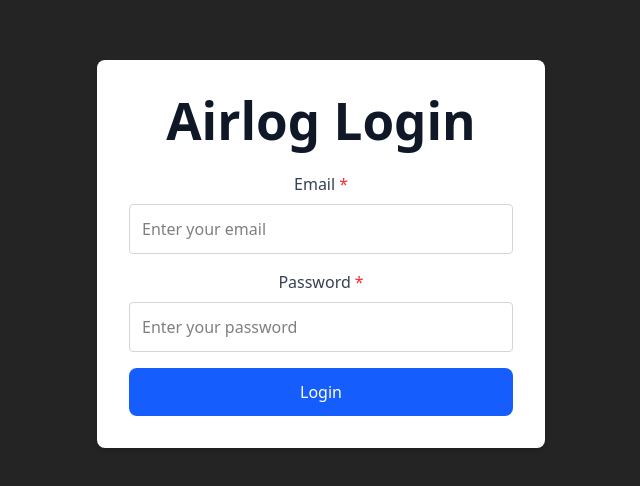
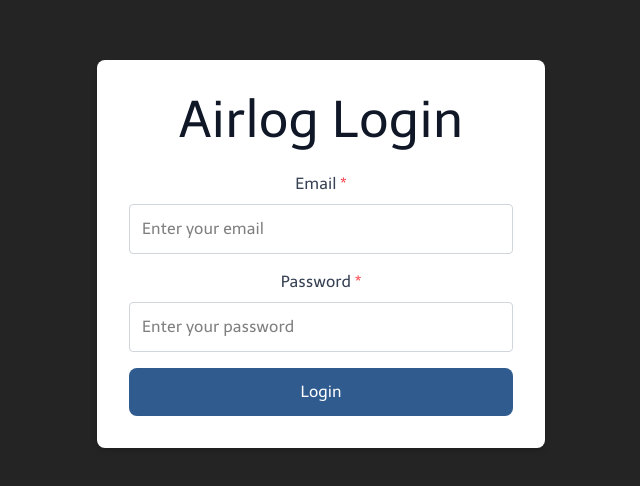
Before and after one commit to gemini88mill/airlog, a React (Vite) app in the folder airlog-ui/: page / in a window 1280 px wide. Shown: the part 178-664 px from the top of the page, without its empty margins (319-959 px from the left). Built offline with nearby package versions, Linux system fonts and the light colour scheme; no server answers.

Commit message:
adding theming and font

```diff
--- a/airlog-ui/index.html
+++ b/airlog-ui/index.html
@@ -4,6 +4,9 @@
     <meta charset="UTF-8" />
     <link rel="icon" type="image/svg+xml" href="/vite.svg" />
     <meta name="viewport" content="width=device-width, initial-scale=1.0" />
+    <link rel="preconnect" href="https://fonts.googleapis.com" />
+    <link rel="preconnect" href="https://fonts.gstatic.com" crossorigin />
+    <link href="https://fonts.googleapis.com/css2?family=Telex&display=swap" rel="stylesheet" />
     <title>airlog-ui</title>
   </head>
   <body>
--- a/airlog-ui/src/components/atoms/Button.tsx
+++ b/airlog-ui/src/components/atoms/Button.tsx
@@ -18,7 +18,7 @@ export const Button = ({
   loading = false,
 }: ButtonProps) => {
   const variantClasses = {
-    primary: 'bg-blue-600 hover:bg-blue-700 text-white',
+    primary: 'bg-primary-500 hover:bg-primary-600 text-white',
     secondary: 'bg-gray-200 hover:bg-gray-300 text-gray-800',
     danger: 'bg-red-600 hover:bg-red-700 text-white',
   };
--- a/airlog-ui/src/components/organisms/DashboardHeader.tsx
+++ b/airlog-ui/src/components/organisms/DashboardHeader.tsx
@@ -25,18 +25,18 @@ export const DashboardHeader = ({
   const [isCircleDropdownOpen, setIsCircleDropdownOpen] = useState(false);
 
   return (
-    <header className="bg-white border-b border-gray-200 px-6 py-4 flex items-center justify-between">
+    <header className="bg-primary-500 border-b border-primary-600 px-6 py-4 flex items-center justify-between">
       <div className="flex items-center gap-6">
-        <h1 className="text-2xl font-bold text-gray-900">Airlog</h1>
+        <h1 className="text-2xl font-bold text-white">Airlog</h1>
         <div className="relative">
           <button
             onClick={() => setIsCircleDropdownOpen(!isCircleDropdownOpen)}
-            className="flex items-center gap-2 px-4 py-2 rounded-lg hover:bg-gray-100 transition-colors"
+            className="flex items-center gap-2 px-4 py-2 rounded-lg hover:bg-primary-600 transition-colors"
           >
-            <span className="font-medium text-gray-900">
+            <span className="font-medium text-white">
               {activeCircle?.name || 'Select Circle'}
             </span>
-            <span className="text-gray-500">▾</span>
+            <span className="text-primary-100">▾</span>
           </button>
           {isCircleDropdownOpen && (
             <>
@@ -53,8 +53,8 @@ export const DashboardHeader = ({
                       setIsCircleDropdownOpen(false);
                     }}
                     className={`
-                      w-full text-left px-4 py-2 hover:bg-gray-100 transition-colors
-                      ${activeCircleId === circle.id ? 'bg-blue-50 font-medium' : ''}
+                      w-full text-left px-4 py-2 hover:bg-primary-50 transition-colors
+                      ${activeCircleId === circle.id ? 'bg-primary-100 text-primary-900 font-medium' : 'text-gray-900'}
                     `}
                   >
                     {circle.name}
@@ -67,7 +67,7 @@ export const DashboardHeader = ({
       </div>
       <button
         onClick={onProfileClick}
-        className="px-4 py-2 rounded-lg hover:bg-gray-100 transition-colors text-gray-700"
+        className="px-4 py-2 rounded-lg hover:bg-primary-600 transition-colors text-white"
       >
         {displayName ? `(${displayName})` : '(Profile)'}
       </button>
--- a/airlog-ui/src/components/organisms/Sidebar.tsx
+++ b/airlog-ui/src/components/organisms/Sidebar.tsx
@@ -22,7 +22,7 @@ export const Sidebar = ({ activeView = 'timeline', onViewChange }: SidebarProps)
             className={`
               w-full text-left px-4 py-2 rounded-lg transition-colors
               ${activeView === item.id
-                ? 'bg-blue-100 text-blue-900 font-medium'
+                ? 'bg-primary-100 text-primary-900 font-medium'
                 : 'text-gray-700 hover:bg-gray-100'
               }
               ${item.disabled ? 'opacity-50 cursor-not-allowed' : 'cursor-pointer'}
--- a/airlog-ui/src/components/organisms/Timeline.tsx
+++ b/airlog-ui/src/components/organisms/Timeline.tsx
@@ -70,7 +70,7 @@ export const Timeline = ({ flights, circles, activeCircleId, onScopeChange, load
             className={`
               px-4 py-2 rounded-lg transition-colors
               ${activeScope === 'mine'
-                ? 'bg-blue-600 text-white font-medium'
+                ? 'bg-primary-500 text-white font-medium'
                 : 'bg-gray-100 text-gray-700 hover:bg-gray-200'
               }
             `}
@@ -101,7 +101,7 @@ export const Timeline = ({ flights, circles, activeCircleId, onScopeChange, load
               className={`
                 px-4 py-2 rounded-lg transition-colors flex items-center gap-2
                 ${activeScope === 'circle'
-                  ? 'bg-blue-600 text-white font-medium'
+                  ? 'bg-primary-500 text-white font-medium'
                   : 'bg-gray-100 text-gray-700 hover:bg-gray-200'
                 }
               `}
--- a/airlog-ui/src/index.css
+++ b/airlog-ui/src/index.css
@@ -1,7 +1,7 @@
 @import "tailwindcss";
 
 :root {
-  font-family: system-ui, Avenir, Helvetica, Arial, sans-serif;
+  font-family: 'Telex', system-ui, -apple-system, sans-serif;
   line-height: 1.5;
   font-weight: 400;
 
@@ -13,6 +13,31 @@
   text-rendering: optimizeLegibility;
   -webkit-font-smoothing: antialiased;
   -moz-osx-font-smoothing: grayscale;
+
+  /* Primary color palette based on #2F5B8F */
+  --color-primary-50: #e8edf5;
+  --color-primary-100: #d1dceb;
+  --color-primary-200: #a3b9d7;
+  --color-primary-300: #7596c3;
+  --color-primary-400: #4773af;
+  --color-primary-500: #2F5B8F;
+  --color-primary-600: #264973;
+  --color-primary-700: #1c3757;
+  --color-primary-800: #13253b;
+  --color-primary-900: #09131f;
+}
+
+@theme {
+  --color-primary-50: #e8edf5;
+  --color-primary-100: #d1dceb;
+  --color-primary-200: #a3b9d7;
+  --color-primary-300: #7596c3;
+  --color-primary-400: #4773af;
+  --color-primary-500: #2F5B8F;
+  --color-primary-600: #264973;
+  --color-primary-700: #1c3757;
+  --color-primary-800: #13253b;
+  --color-primary-900: #09131f;
 }
 
 a {
```
